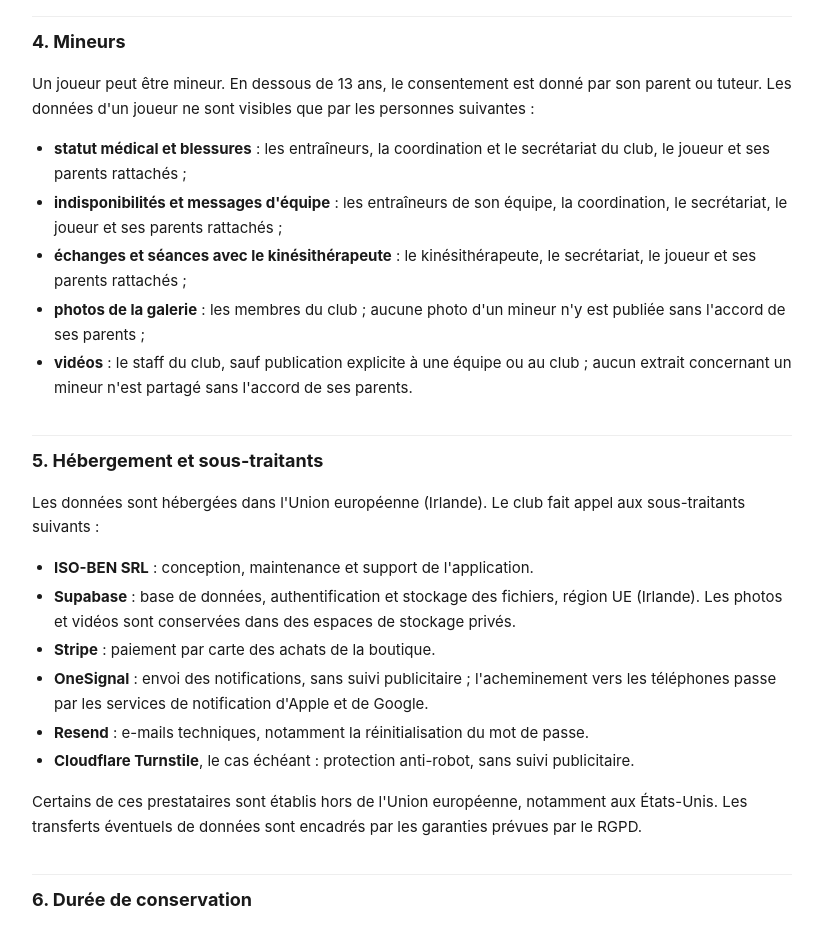
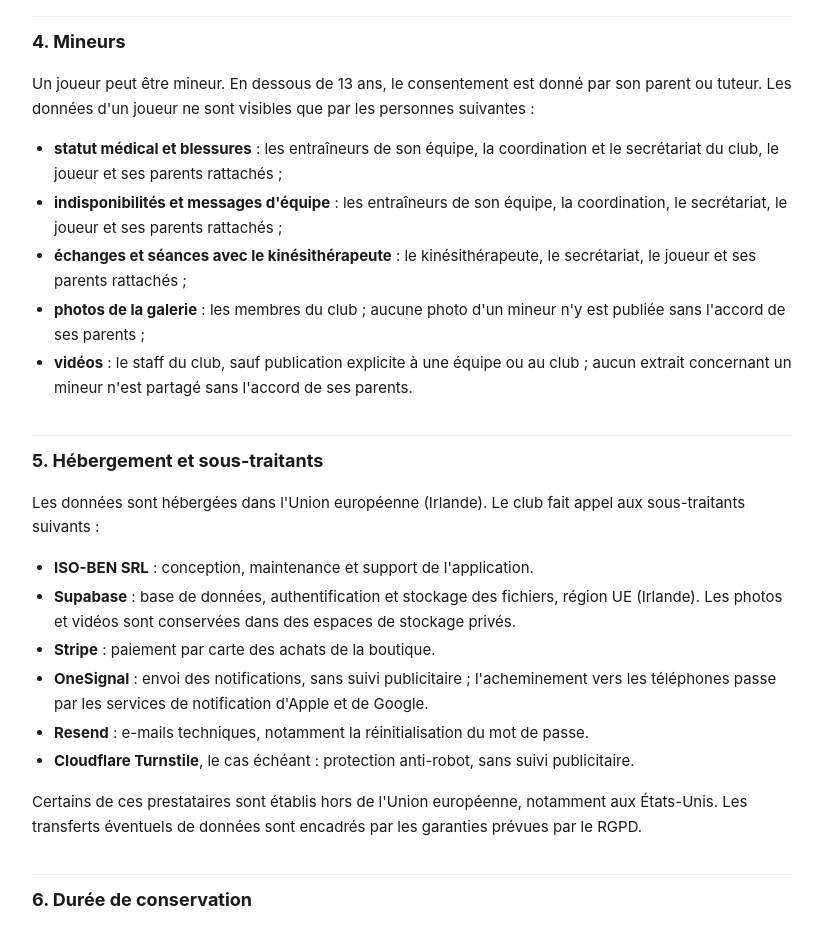
Before and after one commit to AchrafBen7/edys-legal, a plain HTML site: page sporting-bruxelles/index.html in a window 1280 px wide. Shown: the part 1320-2247 px from the top of the page, without its empty margins (228-1051 px from the left). Drawn offline with Linux system fonts and the light colour scheme.

Commit message:
Confidentialité Sporting v2 : blessures visibles par les entraîneurs de l'équipe uniquement (règle appliquée en base le 15/11)
Durées de conservation validées par le club le 15/11.

Co-Authored-By: Claude Opus 5.5 <noreply@anthropic.com>

```diff
--- a/sporting-bruxelles/index.html
+++ b/sporting-bruxelles/index.html
@@ -54,7 +54,7 @@
   <h2>4. Mineurs</h2>
   <p>Un joueur peut être mineur. En dessous de 13 ans, le consentement est donné par son parent ou tuteur. Les données d'un joueur ne sont visibles que par les personnes suivantes :</p>
   <ul>
-    <li><strong>statut médical et blessures</strong> : les entraîneurs, la coordination et le secrétariat du club, le joueur et ses parents rattachés ;</li>
+    <li><strong>statut médical et blessures</strong> : les entraîneurs de son équipe, la coordination et le secrétariat du club, le joueur et ses parents rattachés ;</li>
     <li><strong>indisponibilités et messages d'équipe</strong> : les entraîneurs de son équipe, la coordination, le secrétariat, le joueur et ses parents rattachés ;</li>
     <li><strong>échanges et séances avec le kinésithérapeute</strong> : le kinésithérapeute, le secrétariat, le joueur et ses parents rattachés ;</li>
     <li><strong>photos de la galerie</strong> : les membres du club ; aucune photo d'un mineur n'y est publiée sans l'accord de ses parents ;</li>
```
